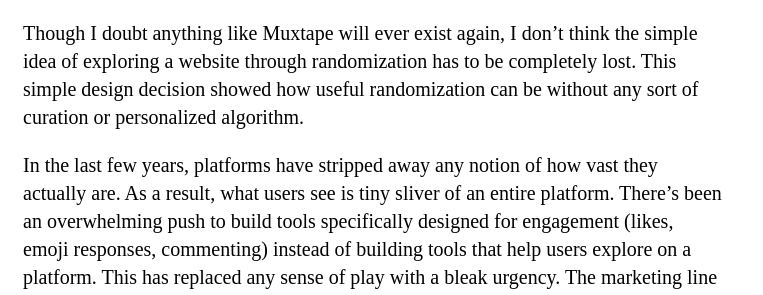
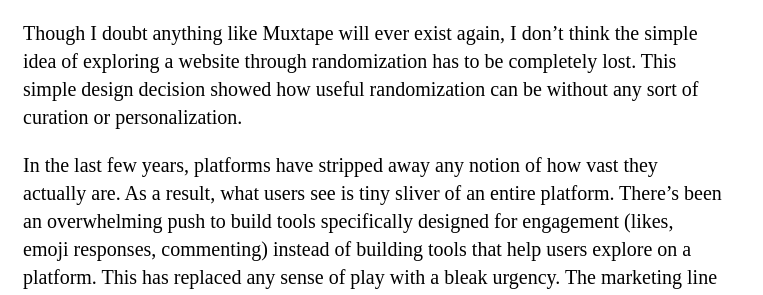
Before and after one commit to oilstel/elliott, a Jekyll site: the page built from _posts/2019-08-18-notes-on-explore-pages.md, in a window 1280 px wide and 900 px high, scrolled down 1750 px. Shown: the part 366-661 px from the top of the window, without its empty margins (0-763 px from the left). Built offline with Jekyll 4.4.1, drawn with Linux system fonts in a browser that asks for light colours.

Commit message:
Personalization

```diff
--- a/_posts/2019-08-18-notes-on-explore-pages.md
+++ b/_posts/2019-08-18-notes-on-explore-pages.md
@@ -21,6 +21,6 @@ In 2008 I came across the site [Muxtape](https://en.wikipedia.org/wiki/Muxtape),
 
 Interestingly, this feature alone replaced the need for a search. The site became centered around exploring mixes instead of searching for a particular mix or a song. I remember spending hours refreshing the homepage, clicking through to a mix, listening, and heading back to the homepage to find another. I've never experienced anything like this on a website. It truly felt I was like exploring a vast archive similar to the experience of wandering through a book store and randomly choosing a title from a shelf. It was a completely new experience and it all came from a simple random function.
 
-Though I doubt anything like Muxtape will ever exist again, I don't think the simple idea of exploring a website through randomization has to be completely lost. This simple design decision showed how useful randomization can be without any sort of curation or personalized algorithm.
+Though I doubt anything like Muxtape will ever exist again, I don't think the simple idea of exploring a website through randomization has to be completely lost. This simple design decision showed how useful randomization can be without any sort of curation or personalization.
 
 In the last few years, platforms have stripped away any notion of how vast they actually are. As a result, what users see is tiny sliver of an entire platform. There's been an overwhelming push to build tools specifically designed for engagement (likes, emoji responses, commenting) instead of building tools that help users explore on a platform. This has replaced any sense of play with a bleak urgency. The marketing line could easily be, "engage more, play less". I'd like to propose that we begin designing with vastness in mind again. The data is already there, all we have to do as platform architects and designers is to build tools that allow for more exploration and play.
```
